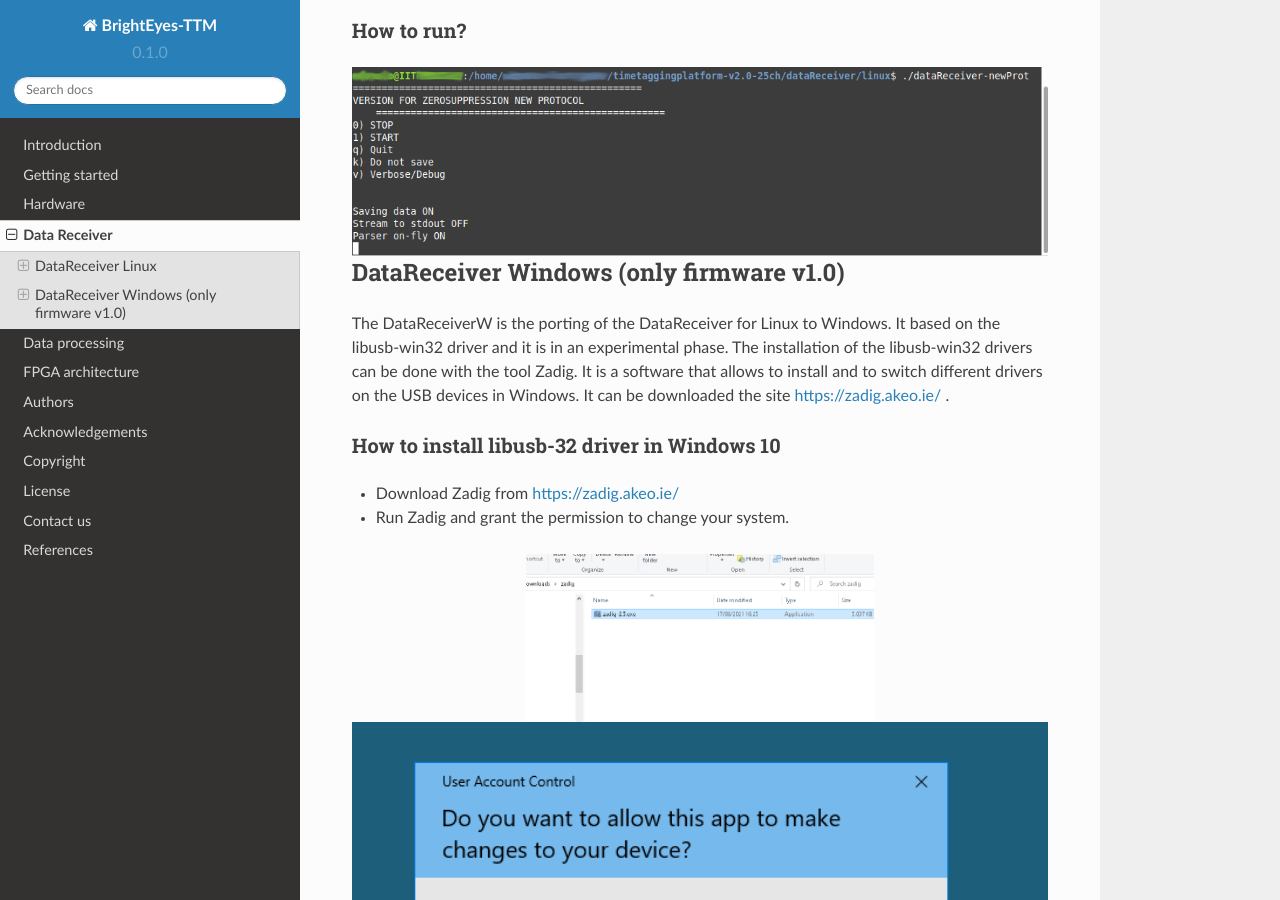
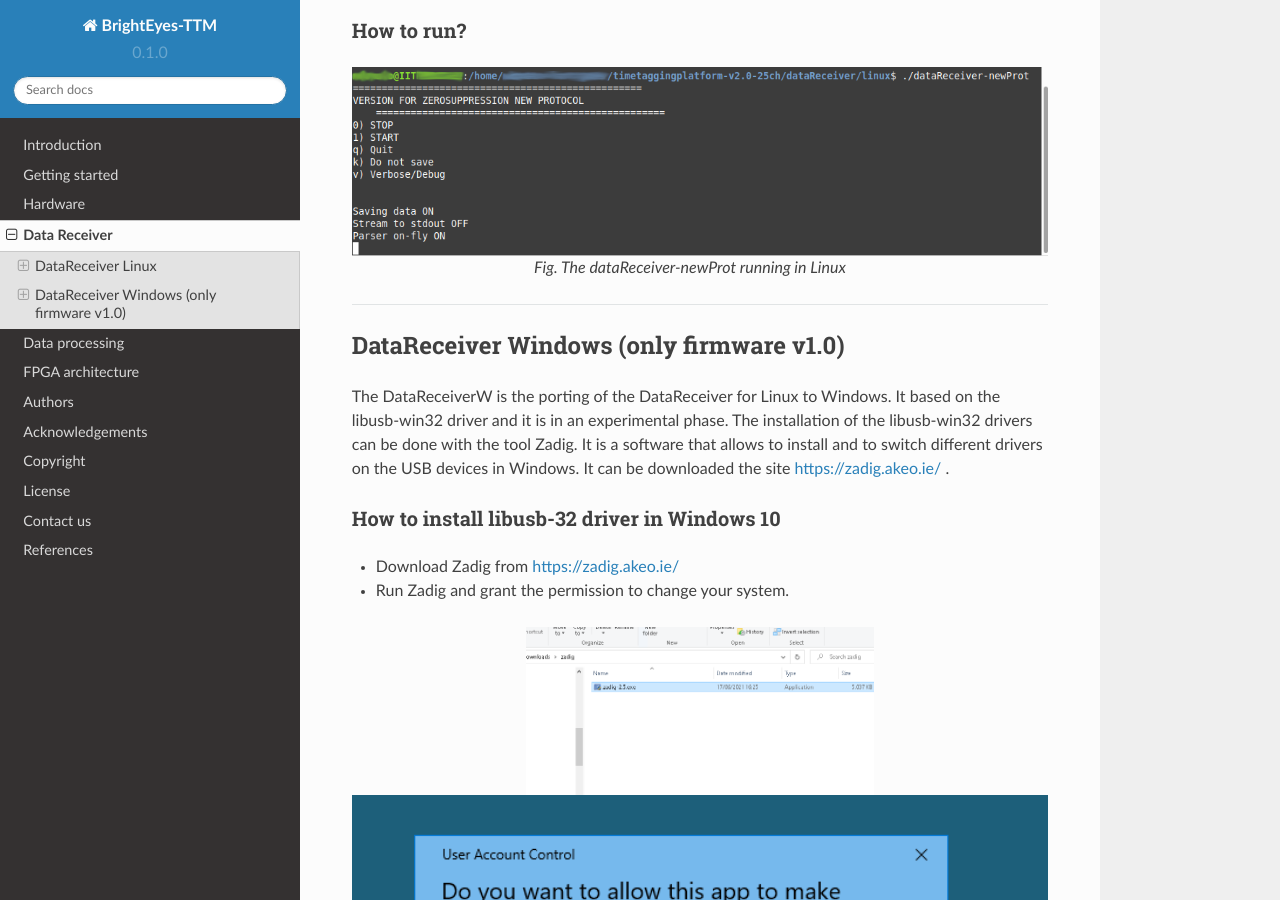
Before and after one commit to mattia-donato/BrightEyes-TTM-docs, a Sphinx documentation site: the page built from docs/source/datareceiver.md, in a window 1280 px wide and 900 px high, scrolled down 653 px. Built offline with Sphinx 7.4.7 and the Read the Docs theme 2.0.0, drawn with Linux system fonts in a browser that asks for light colours; pages that are not in the unit, such as notebooks, are missing from menus.

Commit message:
Update datareceiver.md

```diff
--- a/docs/source/datareceiver.md
+++ b/docs/source/datareceiver.md
@@ -29,12 +29,13 @@ gcc "dataReceiver-newProt.c" -O2 -g `pkg-config libusb-1.0 --libs --cflags`  -lp
 :::{figure} img/dataReceiver/dataReceiverNew.png
 :align: center
 :width: 100%
+Fig. The dataReceiver-newProt running in Linux
 :::
 
 
 
 
-
+---
 
 ## DataReceiver Windows (only firmware v1.0)
 
```
